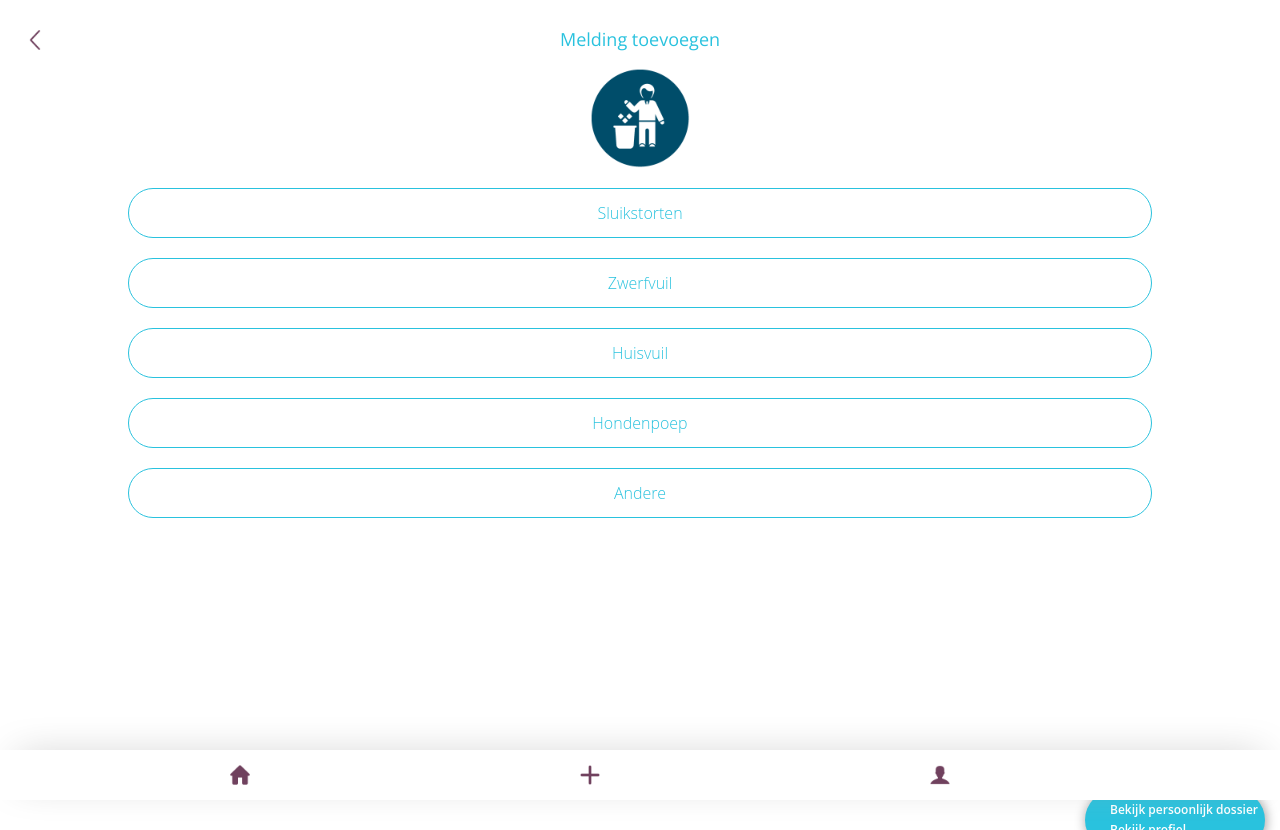
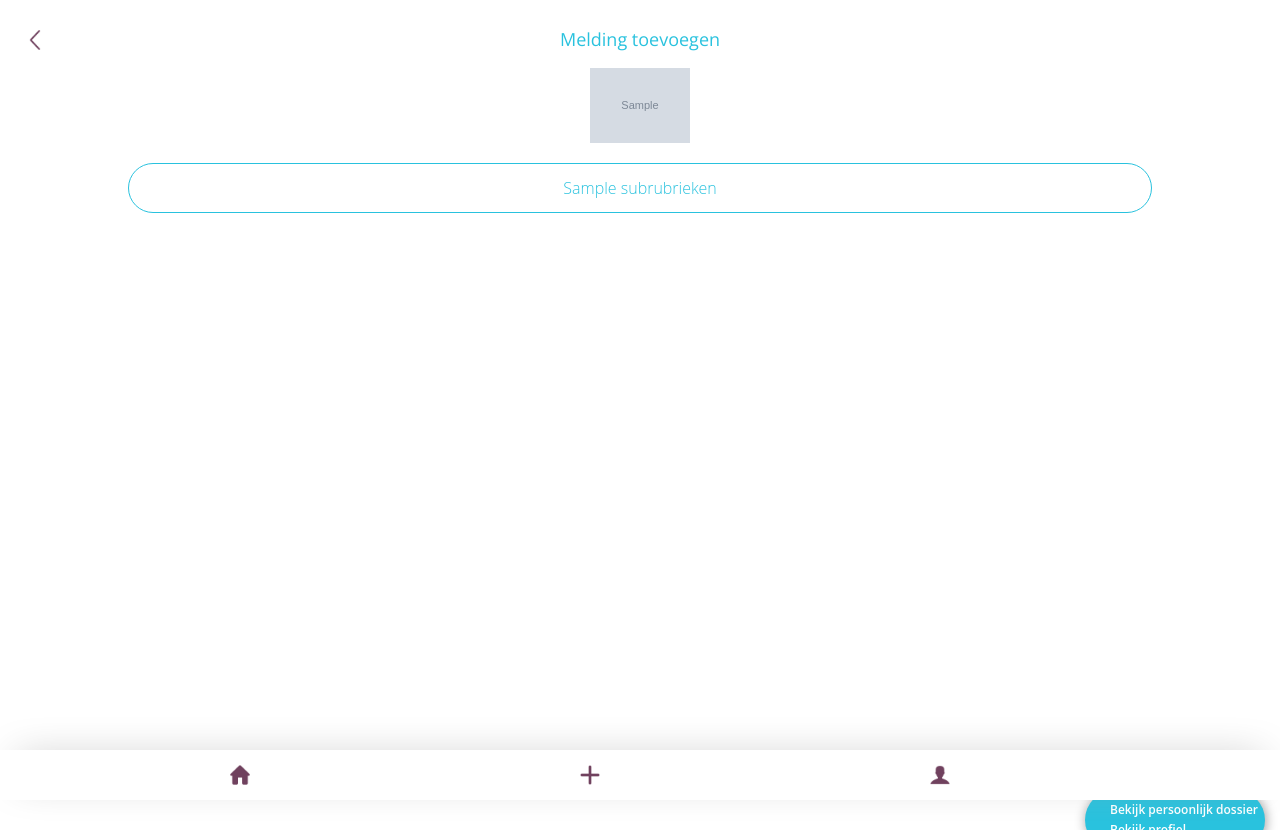
Before and after one commit to ilonaVS/pinme, a PHP site: page /melding_4.php in a window 1280 px wide. Run offline with PHP 8.4, Linux system fonts and the light colour scheme; the visitor is signed in with stand-in values (Sample User, id 1); tables that the repository leaves empty or names only in its code hold one stand-in row (values such as "Sample post"); grey boxes marked "Sample" are stand-in pictures.

Commit message:
Set session rubriek + haal icon en subrubs op

```diff
--- a/classes/Pin.class.php
+++ b/classes/Pin.class.php
@@ -102,20 +102,22 @@
             return $statement->fetchAll(PDO::FETCH_ASSOC);
         }
 
-        public function getSingleRub()
+        public function getSingleRub($rubId)
         {
             $conn = Db::getInstance();
             $statement = $conn->prepare("SELECT icon_url FROM rubrieken WHERE id = :id");
-            $statement->bindValue(":id", $_POST['rubriek']);
+            $statement->bindValue(":id", $this->getRub());
             /* Hier moeten we de id van de gekozen rubriek ophalen/koppelen */
-            return $statement->execute();
+            $statement->execute();
+            return $statement->fetch(PDO::FETCH_ASSOC);
         }
 
         /* Subrubrieken ophalen gelinkt aan rubriek */
-        public function getSubrubrieken()
+        public function getSubrubrieken($rubId)
         {
             $conn = Db::getInstance();
-            $statement = $conn->prepare("SELECT subrubrieken.* FROM subrubrieken, rubrieken WHERE subrubrieken.rubriek_id = rubrieken.id");
+            $statement = $conn->prepare("SELECT subrubrieken.* FROM subrubrieken WHERE rubriek_id = :rubId");
+            $statement->bindValue(":rubId", $this->getRub());
             $statement->execute();
             return $statement->fetchAll(PDO::FETCH_ASSOC);
         }
--- a/melding_4.php
+++ b/melding_4.php
@@ -1,26 +1,32 @@
 <?php
 
-//ben niet zeker of dit juist is
-//mss nog issets gebruiken
-if (isset($_POST['rubriek1'])) {
-    $_SESSION['rubriek1'] = $_POST['rubriek1'];
-}
-if (isset($_POST['rubriek2'])) {
-    $_SESSION['rubriek2'] = $_POST['rubriek2'];
-}
-if (isset($_POST['rubriek3'])) {
-    $_SESSION['rubriek3'] = $_POST['rubriek3'];
-}
-if (isset($_POST['rubriek4'])) {
-    $_SESSION['rubriek4'] = $_POST['rubriek4'];
-}
-if (isset($_POST['rubriek5'])) {
-    $_SESSION['rubriek5'] = $_POST['rubriek5'];
-}
-if (isset($_POST['rubriek6'])) {
-    $_SESSION['rubriek6'] = $_POST['rubriek6'];
+include_once("classes/Pin.class.php");
+
+session_start();
+
+/* Checken welke rubriek icon werd aangeklikt*/
+if( isset($_POST['afval_x'], $_POST['afval_y']) ){
+    $_SESSION['rubriek'] = 1;
+} elseif( isset($_POST['gebouwen_x'], $_POST['gebouwen_y']) ){
+    $_SESSION['rubriek'] = 2;
+} elseif( isset($_POST['groen_x'], $_POST['groen_y']) ){
+    $_SESSION['rubriek'] = 3;
+} elseif( isset($_POST['overlast_x'], $_POST['overlast_y']) ){
+    $_SESSION['rubriek'] = 4;
+} elseif( isset($_POST['straten_x'], $_POST['straten_y']) ){
+    $_SESSION['rubriek'] = 5;
+} elseif( isset($_POST['verkeer_x'], $_POST['verkeer_y']) ){
+    $_SESSION['rubriek'] = 6;
 }
 
+if( isset($_SESSION["rubriek"]) ){
+    $pin = new Pin();
+    $rubriek = $pin->setRub($_SESSION['rubriek']);
+    /*Haal rubriek op van gekozen rubriek en toon icon*/
+    $rubriekImage = $pin->getSingleRub($rubriek);
+    $subrubrieken = $pin->getSubrubrieken($rubriek);
+
+}
 
 ?><!DOCTYPE html>
 <html lang="en">
@@ -41,29 +47,14 @@ if (isset($_POST['rubriek6'])) {
 <a href="melding_3.php" class="back_btn"><img src="images/pinme_backbtn.png"></a>
 
 <div class="subrub">
-    <img src="images/icon_afval.png" alt="icon">
+    <img src="<?php echo $rubriekImage["icon_url"]; ?>" alt="icon">
 
     <form action="melding_5.php" method="post" id="uploadForm">
-
+    <?php foreach($subrubrieken as $sr): ?>
         <div class="formfield">
-            <input type="submit" value="Sluikstorten" name="subrubriek1" class="btn_subrub">
+            <input type="submit" value="<?php echo $sr['name']; ?>" name="<?php echo $sr['name']; ?>" class="btn_subrub">
         </div>
-
-        <div class="formfield">
-            <input type="submit" value="Zwerfvuil" name="subrubriek2" class="btn_subrub">
-        </div>
-
-        <div class="formfield">
-            <input type="submit" value="Huisvuil" name="subrubriek3" class="btn_subrub">
-        </div>
-
-        <div class="formfield">
-            <input type="submit" value="Hondenpoep" name="subrubriek4" class="btn_subrub">
-        </div>
-
-        <div class="formfield">
-            <input type="submit" value="Andere" name="subrubriek5" class="btn_subrub">
-        </div>
+    <?php endforeach; ?>
     </form>
 </div>
 </body>
```
